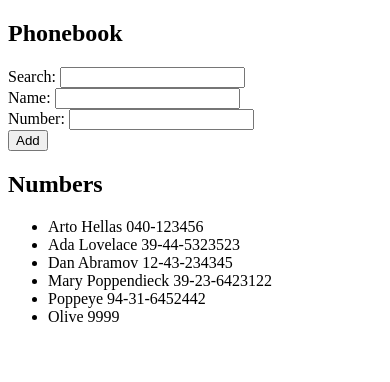
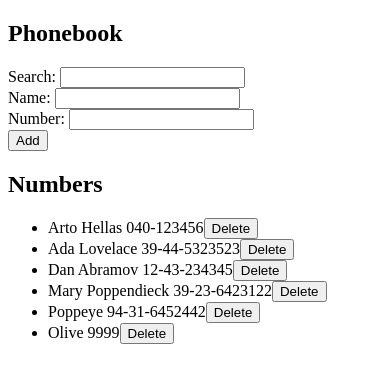
Before and after one commit to iamwesofph/fullstackopen-ex, a React (Vite) app in the folder part2/phonebook/: page / in a window 390 px wide. Shown: the top 382 px of the page. Built offline with nearby package versions, Linux system fonts and the light colour scheme; data requests are answered from the project's data file.

Commit message:
Finish phonebook step9

```diff
--- a/part2/phonebook/db.json
+++ b/part2/phonebook/db.json
@@ -23,12 +23,12 @@
         {
             "name": "Poppeye",
             "number": "94-31-6452442",
-      "id": 4
+            "id": 5
         },
         {
             "name": "Olive",
             "number": "9999",
-      "id": 5
+            "id": 6
         }
     ],
     "pokemons": [
--- a/part2/phonebook/src/App.jsx
+++ b/part2/phonebook/src/App.jsx
@@ -27,12 +27,17 @@ const PersonForm = ({ newName, newNumber, handleChangeName, handleChangeNumber,
     );
 };
 
-const Persons = ({ persons, search }) => {
+const Persons = ({ persons, search, handleDelete }) => {
     const personsToShow = persons.filter((person) => person.name.includes(search));
     return (
         <ul>
             {personsToShow.map((person, index) => {
-                return <li key={index}>{`${person.name} ${person.number}`}</li>;
+                return (
+                    <li key={index}>
+                        {`${person.name} ${person.number}`}
+                        <button onClick={() => handleDelete(person.id)}>Delete</button>
+                    </li>
+                );
             })}
         </ul>
     );
@@ -53,7 +58,6 @@ const App = () => {
     const [search, setSearch] = useState("");
 
     useEffect(() => {
-        console.log("effect");
         axios.get("http://localhost:3001/persons").then((response) => {
             setPersons(response.data);
         });
@@ -85,6 +89,16 @@ const App = () => {
         setSearch(event.target.value);
     };
 
+    const handleDelete = (id) => {
+        if (window.confirm("Are you sure you want to delete user?") === true) {
+            personService.remove(id).then((deletedPerson) => {
+                const updatedPersons = persons.filter((person) => person.id !== id);
+                setPersons(updatedPersons);
+                console.log(`Deleted ${deletedPerson}`);
+            });
+        }
+    };
+
     // const handleSubmit = (event) => {
     //     event.preventDefault();
     //     const newPerson = {
@@ -109,7 +123,7 @@ const App = () => {
             <Filter handleChangeSearch={handleChangeSearch} search={search} />
             <PersonForm newName={newName} newNumber={newNumber} handleChangeName={handleChangeName} handleChangeNumber={handleChangeNumber} addPerson={addPerson} />
             <h2>Numbers</h2>
-            <Persons persons={persons} search={search} />
+            <Persons persons={persons} search={search} handleDelete={handleDelete} />
         </div>
     );
 };
--- a/part2/phonebook/src/services/persons.jsx
+++ b/part2/phonebook/src/services/persons.jsx
@@ -16,8 +16,14 @@ const update = (id, newObject) => {
     return request.then((response) => response.data);
 };
 
+const remove = (id) => {
+    const request = axios.delete(`${baseUrl}/${id}`);
+    return request.then((response) => response.data);
+};
+
 export default {
     getAll,
     create,
     update,
+    remove,
 };
```
Lines whose indentation alone changed are shown as unchanged.
